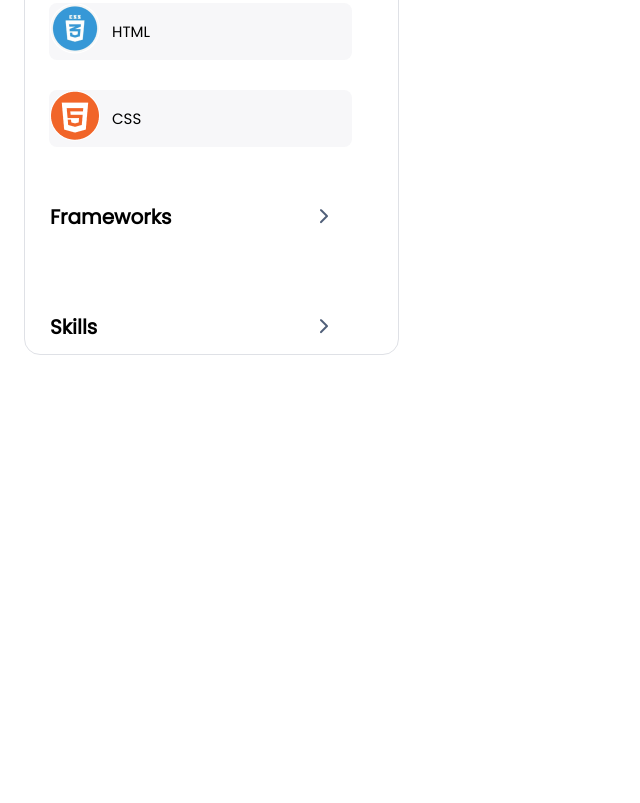
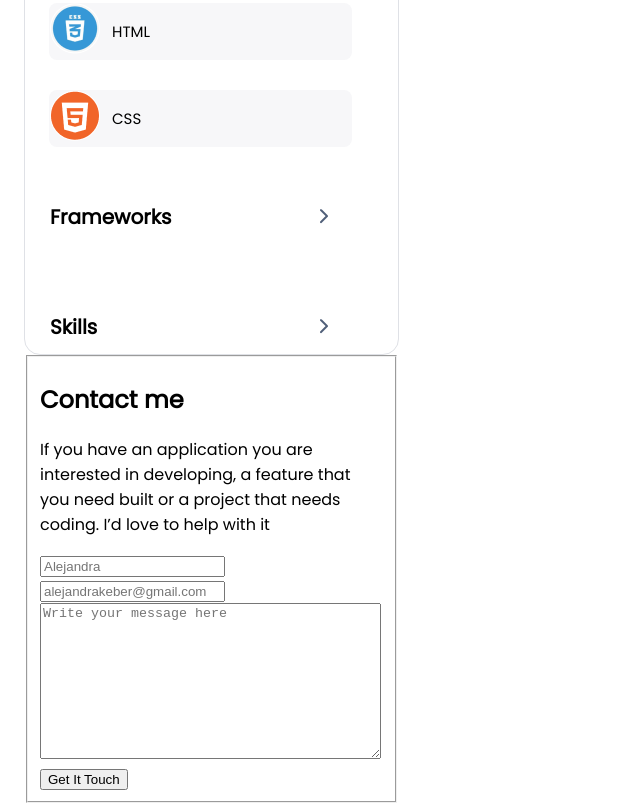
Before and after one commit to AlejandraKeber/Portfolio, a plain HTML site: page index.html in a window 1280 px wide. Shown: the part 3854-4657 px from the top of the page, without its empty margins (0-640 px from the left). Before the commit the page ends 4216 px from the top, so only its background shows below. Drawn offline with Linux system fonts and the light colour scheme.

Commit message:
Add form to index

```diff
--- a/index.html
+++ b/index.html
@@ -168,6 +168,23 @@
 
             </div>
         </section>
-
+    <form action="https://formspree.io/f/mzbwzepn" method="post">
+        <fieldset>
+            <h2>Contact me</h2>
+            <p>If you have an application you are interested in developing, a feature that you need built or a project that needs coding. I’d love to help with it</p>
+            <label>
+                <input name="name" type="text" maxlength="30" placeholder="Alejandra" required>
+            </label>
+            <label>
+                <input name="email" type="email" placeholder="alejandrakeber@gmail.com" required>
+            </label>
+            <label>
+                <textarea placeholder="Write your message here" maxlength="500" rows="10" cols="40" required></textarea>
+            </label>
+            <label>
+                <button type="submit">Get It Touch</button>
+            </label>
+        </fieldset>
+    </form>
 </body>
 </html>
```
